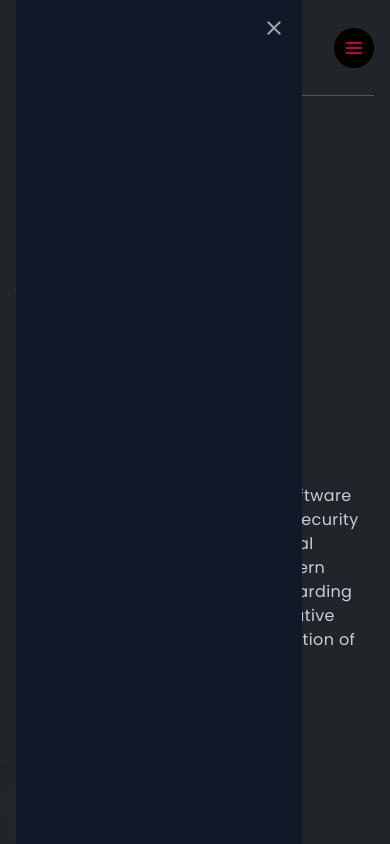
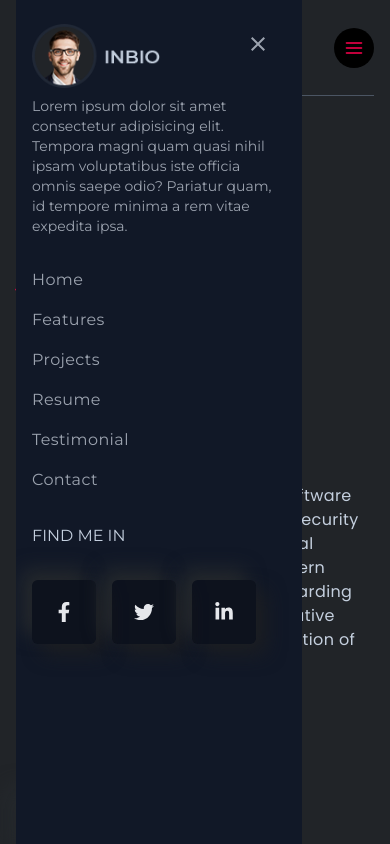
Before and after one commit to Elfenom/Portfolio_project, a React (Create React App) app: page / in a window 390 px wide. Both pictures are taken after a click on the element 354 px from the left and 47 px from the top of the page. Shown: the top 844 px of the page. Built offline with nearby package versions, Linux system fonts and the light colour scheme.

Commit message:
responsiveness done

```diff
--- a/src/components/navbar/Navbar.jsx
+++ b/src/components/navbar/Navbar.jsx
@@ -2,12 +2,12 @@ import React, { useState } from "react";
 import { Link } from "react-scroll";
 import { FiMenu } from "react-icons/fi";
 import { MdClose } from "react-icons/md";
+import { FaFacebookF, FaTwitter, FaLinkedinIn } from "react-icons/fa";
 import { logo } from "../../assets/index";
 import { navLinksdata } from "../../constants";
 
 const Navbar = () => {
-  const [showMenu, setShowMenu]=useState(false)
-  console.log(showMenu)
+  const [showMenu, setShowMenu] = useState(false);
   return (
     <div className="w-full h-24 sticky top-0 z-50 bg-bodyColor mx-auto flex justify-between items-center font-titleFont border-b-[1px] border-b-gray-600">
       <div>
@@ -33,25 +33,75 @@ const Navbar = () => {
             </li>
           ))}
         </ul>
-        <span onClick={()=>setShowMenu(!showMenu)} className="text-xl mdl:hidden bg-black w-10 h-10 inline-flex items-center
-        justify-center rounded-full text-designColor cursor-pointer">
+        <span
+          onClick={() => setShowMenu(!showMenu)}
+          className="text-xl mdl:hidden bg-black w-10 h-10 inline-flex items-center
+        justify-center rounded-full text-designColor cursor-pointer"
+        >
           <FiMenu />
         </span>
-        {
-          showMenu && (
-            <div className="w-[80%] h-screen overflow-scroll absolute top-0 left-0 bg-gray-900
-            p-4 scrollbar-hide">
-              <div></div>
+        {showMenu && (
+          <div
+            className="w-[80%] h-screen overflow-scroll absolute top-0 left-0 bg-gray-900
+            p-4 scrollbar-hide"
+          >
+            <div className="flex flex-col gap-8 py-2 relative">
+              <div>
+                <img className="w-32" src={logo} alt="logo" />
+                <p className="text-sm text-gray-400 mt-2">
+                  Lorem ipsum dolor sit amet consectetur adipisicing elit.
+                  Tempora magni quam quasi nihil ipsam voluptatibus iste officia
+                  omnis saepe odio? Pariatur quam, id tempore minima a rem vitae
+                  expedita ipsa.
+                </p>
+              </div>
+              <ul className="flex flex-col gap-4">
+                {navLinksdata.map((item) => (
+                  <li
+                    key={item._id}
+                    className="text-base font-normal text-gray-400 tracking-wide
+                    cursor-pointer hover:text-designColor duration-300"
+                  >
+                    <Link
+                      onClick={() => setShowMenu(false)}
+                      activeClass="active"
+                      to={item.link}
+                      spy={true}
+                      smooth={true}
+                      offset={-70}
+                      duration={500}
+                    >
+                      {item.title}
+                    </Link>
+                  </li>
+                ))}
+              </ul>
+              <div className="flex flex-col gap-4">
+                <h2 className="text-base uppercase font-titleFont mb-4">
+                  Find me in
+                </h2>
+                <div className="flex gap-4">
+                  <span className="bannerIcon">
+                    <FaFacebookF />
+                  </span>
+                  <span className="bannerIcon">
+                    <FaTwitter />
+                  </span>
+                  <span className="bannerIcon">
+                    <FaLinkedinIn />
+                  </span>
+                </div>
+              </div>
               <span
-              onClick={() => setShowMenu(false)}
-              className="absolute top-4 right-4 text-gray-400 hover:text-designColor
+                onClick={() => setShowMenu(false)}
+                className="absolute top-4 right-4 text-gray-400 hover:text-designColor
               duration-300 text-2xl cursor-pointer"
               >
                 <MdClose />
               </span>
             </div>
-          )
-        }
+          </div>
+        )}
       </div>
     </div>
   );
```
